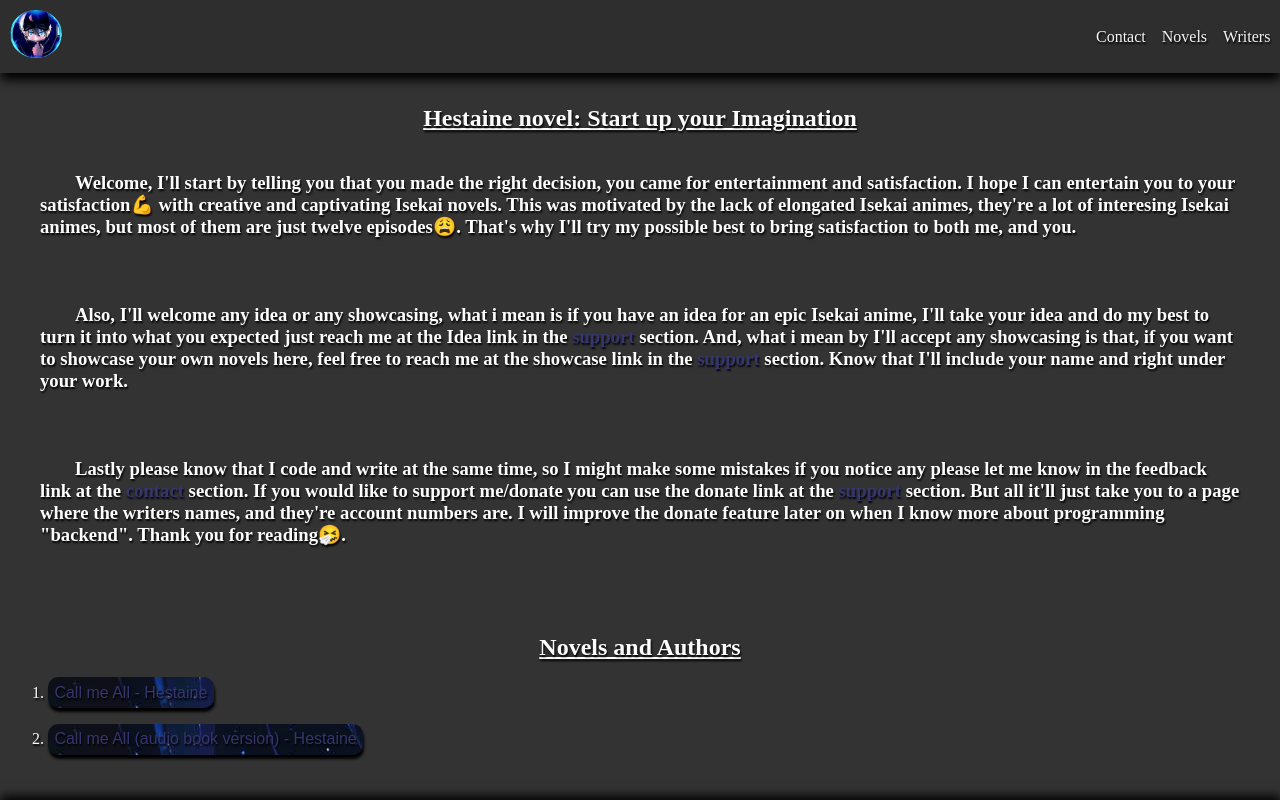
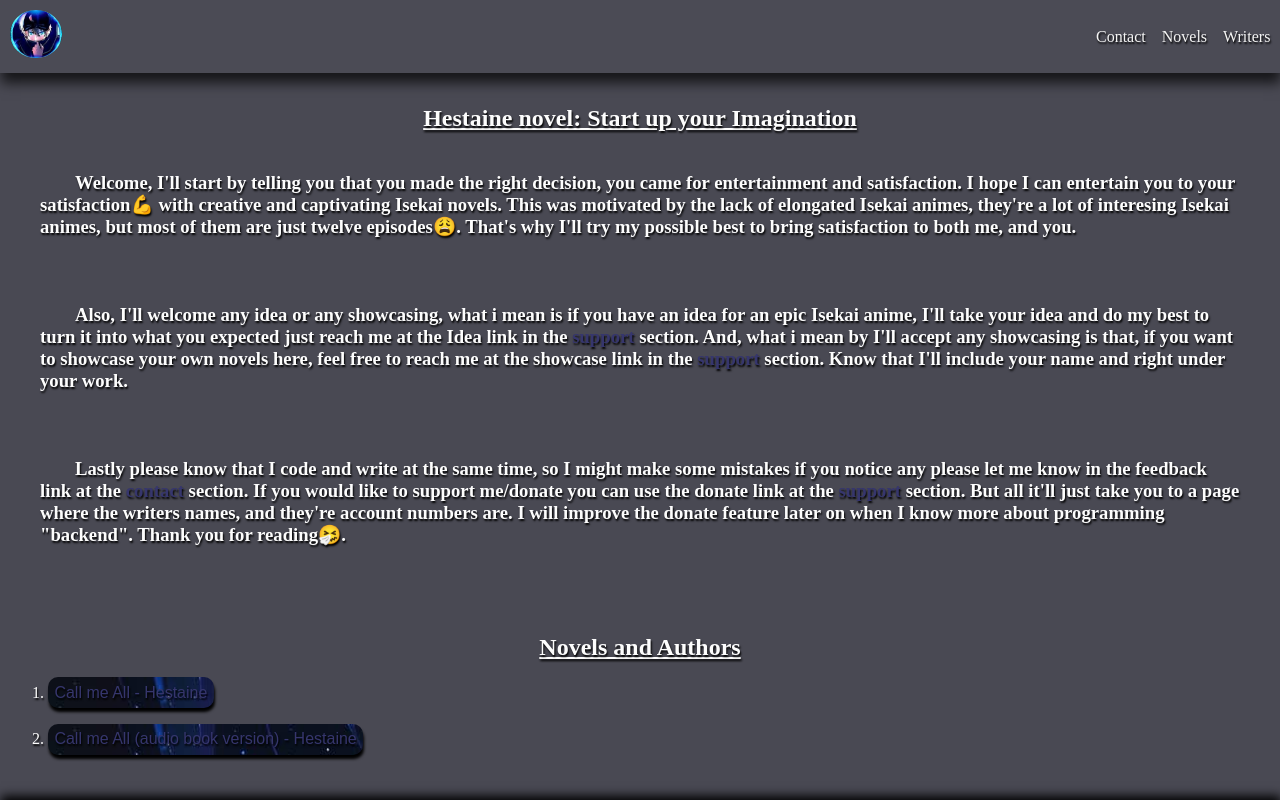
Before and after one commit to Hestaine/Call-me-All, a plain HTML site: page index.html in a window 1280 px wide. Shown: the top 800 px of the page. Drawn offline with Linux system fonts and the light colour scheme.

Commit message:
making progress

```diff
--- a/style.css
+++ b/style.css
@@ -6,6 +6,7 @@
 
 body {
   display: flex;
+  margin: 0 auto;
   max-width: 1300px;
   flex-direction: column;
   /* padding: 1rem 2rem; */
@@ -15,12 +16,13 @@ body {
 }
 
 header {
+  z-index: 3;
   display: flex;
   padding: 0.6rem;
   align-items: center;
-  background-color: rgba(0, 0, 0, 0.1);
-  box-shadow: 1px 7px 10px black;
+  box-shadow: 1px 10px 12px rgba(0, 0, 0, 0.7);
   justify-content: space-between;
+  background-color: rgba(82, 82, 94, 0.8);
 }
 
 header > nav > a {
@@ -40,7 +42,7 @@ nav {
 
 .main {
   padding: 1rem;
-  margin: 0 auto;
+  background-color: rgb(73, 73, 83);
 }
 
 .menu-open,
@@ -127,7 +129,7 @@ footer {
   padding: 1rem;
   flex-direction: column;
   box-shadow: 1px -7px 10px black;
-  background-color: rgba(0, 0, 0, 0.2);
+  background-color: rgb(80, 80, 88, 0.8);
 }
 .footer {
   display: flex;
```
